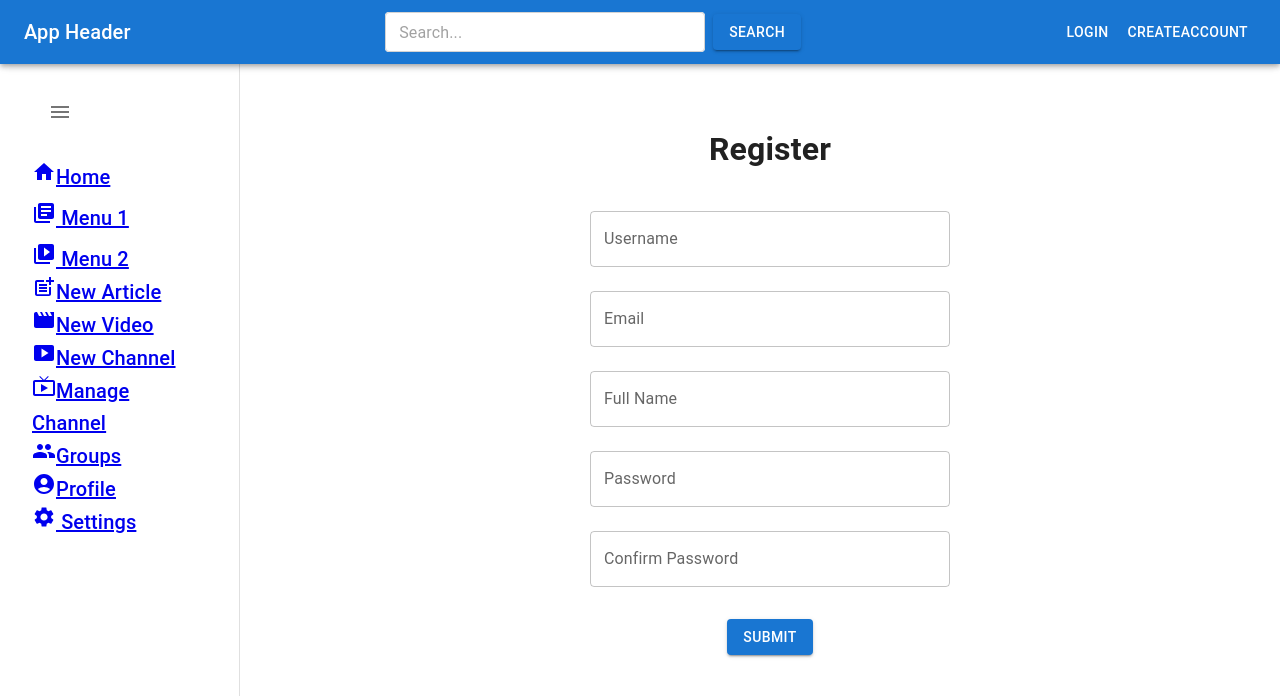
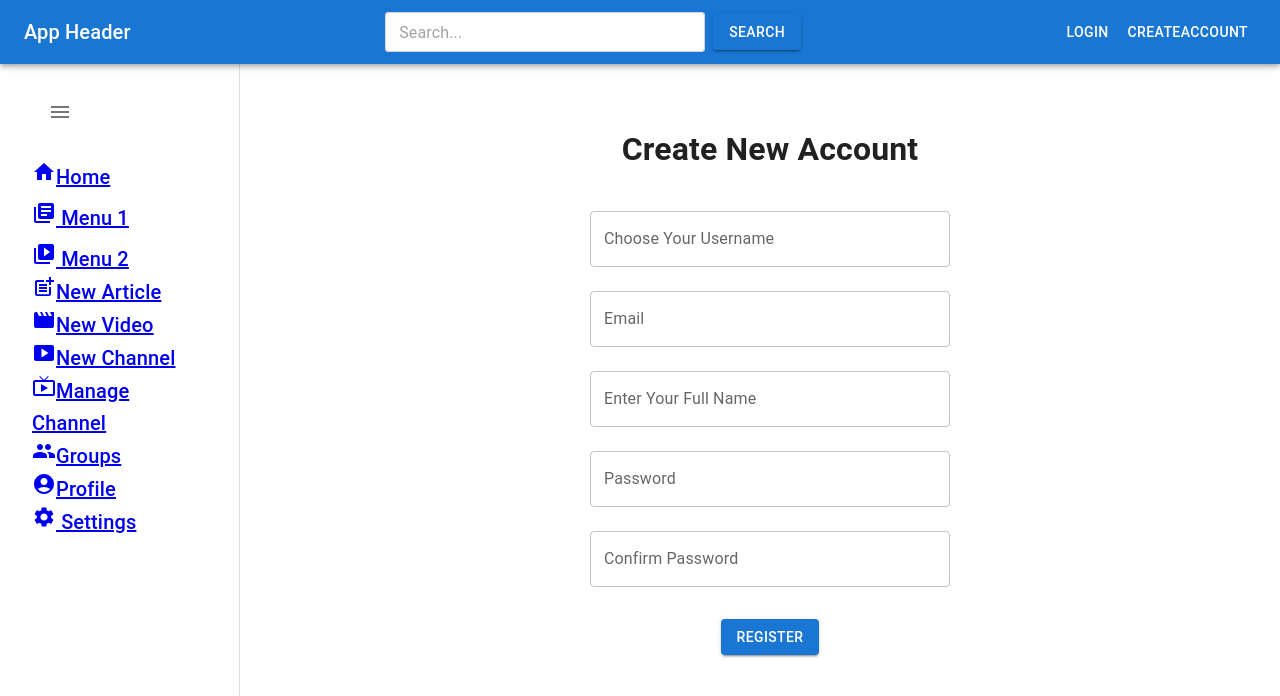
Before and after one commit to yesweican/youtube-mui, a React (Create React App) app: page /register in a window 1280 px wide. Shown: the top 696 px of the page. Built offline with nearby package versions, Linux system fonts and the light colour scheme; the HTML template or start-up script is replaced by a standard one.

Commit message:
Updating validation of Registrationpage with Zod

```diff
--- a/package.json
+++ b/package.json
@@ -5,6 +5,7 @@
   "dependencies": {
     "@emotion/react": "^11.13.3",
     "@emotion/styled": "^11.13.0",
+    "@hookform/resolvers": "^5.2.2",
     "@mui/icons-material": "^6.1.5",
     "@mui/material": "^6.1.5",
     "@testing-library/jest-dom": "^5.17.0",
@@ -13,8 +14,10 @@
     "axios": "^1.7.7",
     "react": "^18.3.1",
     "react-dom": "^18.3.1",
+    "react-hook-form": "^7.70.0",
     "react-router-dom": "^6.27.0",
-    "web-vitals": "^2.1.4"
+    "web-vitals": "^2.1.4",
+    "zod": "^4.3.4"
   },
   "scripts": {
     "start": "react-scripts start",
--- a/src/Components/RegistrationPage.js
+++ b/src/Components/RegistrationPage.js
@@ -1,87 +1,98 @@
-// RegistrationPage.js
-import React, { useState } from 'react';
+import { TextField, Button, Box } from "@mui/material";
+import { useForm } from "react-hook-form";
+import { zodResolver } from "@hookform/resolvers/zod";
+import { registerSchema } from "./schema";
+import { AUTH_API_END_POINT } from '../config/constants.js';
 import axios from 'axios';
-import { TextField, Button, Box } from '@mui/material';
-import { AUTH_API_END_POINT } from '../config/constants.js';
 
 function RegistrationPage() {
-  const [formData, setFormData] = useState({
-    username: '',
-    email: '',
-    fullname:'',
-    password: '',
-    confirmPassword: ''
-  });
 
-  const handleChange = (e) => {
-    setFormData((prevData)=>({ ...prevData, [e.target.name]: e.target.value }));
-  };
+  const onRegister = async (data) => {
+    console.log("Form Data:", data);
 
-  const handleCreateAccount = async (e) => {
-    //alert("hello!");
-    e.preventDefault(); // Prevents the page from refreshing
-    console.log("Form Data:", formData);
     try {
-      const response = await axios.post(AUTH_API_END_POINT+'/register', formData);
+      const response = await axios.post(
+        AUTH_API_END_POINT + "/register",
+        data
+      );
+
       console.log(`Registration successful! Welcome, ${response.data.name}`);
     } catch (error) {
-      console.log(`Registration failed: ${error.response?.data?.message || error.message}`);
+      console.log(
+        `Registration failed: ${
+          error.response?.data?.message || error.message
+        }`
+      );
     }
   };
 
+  const {
+    register,
+    handleSubmit,
+    formState: { errors }
+  } = useForm({
+    resolver: zodResolver(registerSchema)
+  });
+
   return (
-    <Box component="form" onSubmit={handleCreateAccount}
+    <Box component="form" onSubmit={handleSubmit(onRegister)}
       display="flex" flexDirection="column" alignItems="center" p={4}>
-      <h1>Register</h1>
+      <h1>Create New Account</h1>
       <TextField
-        label="Username"
-        name="username"
+        label="Choose Your Username"
+        fullWidth
         variant="outlined"
         sx={{width: 360}}
-        value={formData.username}
-        onChange={handleChange}
         margin="normal"
+        error={!!errors.username}
+        helperText={errors.username?.message}
+        {...register("username")}
       />
       <TextField
         label="Email"
-        name="email"
-        type="email"
+        fullWidth
         variant="outlined"
         sx={{width: 360}}
-        value={formData.email}
-        onChange={handleChange}
         margin="normal"
+        error={!!errors.email}
+        helperText={errors.email?.message}
+        {...register("email")}
       />
-      <TextField
-        label="Full Name"
-        name="fullname"
+
+       <TextField
+        label="Enter Your Full Name"
+        fullWidth
         variant="outlined"
         sx={{width: 360}}
-        value={formData.fullname}
-        onChange={handleChange}
         margin="normal"
+        error={!!errors.fullname}
+        helperText={errors.fullname?.message}
+        {...register("fullname")}
       />
       <TextField
         label="Password"
-        name="password"
         type="password"
         variant="outlined"
         sx={{width: 360}}
-        value={formData.password}
-        onChange={handleChange}
         margin="normal"
+        error={!!errors.password}
+        helperText={errors.password?.message}
+        {...register("password")}
       />
+
       <TextField
         label="Confirm Password"
-        name="confirmPassword"
         type="password"
         variant="outlined"
         sx={{width: 360}}
-        value={formData.confirmPassword}
-        onChange={handleChange}
         margin="normal"
+        error={!!errors.confirmPassword}
+        helperText={errors.confirmPassword?.message}
+        {...register("confirmPassword")}
       />
-      <Button type="submit" color="primary" variant="contained" sx={{ mt: 3 }}>Submit</Button>
+      <Button type="submit" color="primary" variant="contained" sx={{ mt: 3 }}>
+        Register
+      </Button>
     </Box>
   );
 }
--- /dev/null
+++ b/src/Components/schema.js
@@ -0,0 +1,32 @@
+import { z } from "zod";
+
+export const registerSchema = z
+  .object({
+    username: z
+      .string()
+      .min(1, "Username is required")
+      .regex(/^[a-zA-Z0-9_]+$/, "Only letters, numbers, and _ allowed"),
+
+    email: z
+      .string()
+      .min(1, "Email is required")
+      .email("Invalid email address"),
+
+    fullname: z
+      .string()
+      .min(1, "is required")
+      .regex(/^[a-zA-Z\s]+$/, "Only letters and spaces allowed"),
+
+    password: z
+      .string()
+      .min(8, "Password must be at least 8 characters")
+      .regex(/[A-Z]/, "Must contain an uppercase letter")
+      .regex(/[a-z]/, "Must contain a lowercase letter")
+      .regex(/[0-9]/, "Must contain a number"),
+
+    confirmPassword: z.string()
+  })
+  .refine(data => data.password === data.confirmPassword, {
+    message: "Passwords do not match",
+    path: ["confirmPassword"]
+  });
```
Also changed, not shown: 1 other file (tests, documents, lock files or other folders).
